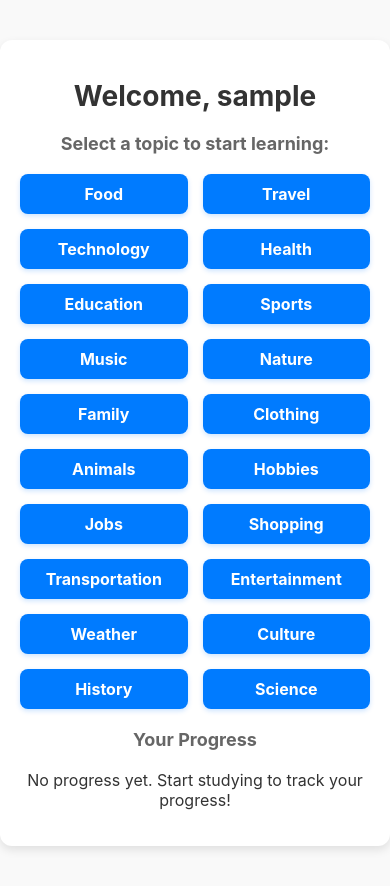
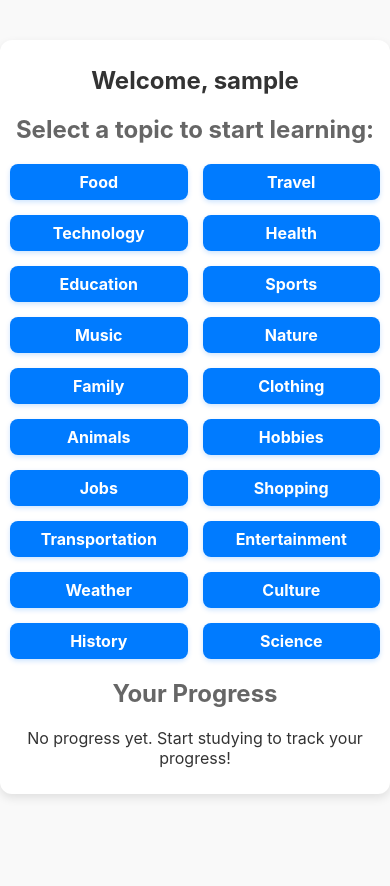
Before and after one commit to Begemot100/spainweb, a Flask app: page /dashboard in a window 390 px wide. After the commit the page ends 798 px from the top, so only its background shows below. Run offline with Flask 3, Linux system fonts and the light colour scheme; the visitor is signed in with stand-in values (Sample User, id 1); data comes from the database, SQL or seed files in the repository; both versions use the stored data as it was after the commit; data that the repository does not hold is empty.

```diff
--- a/static/style.css
+++ b/static/style.css
@@ -237,3 +237,32 @@ input[type="radio"]:checked + label {
     color: #fff;
     border-color: #007BFF;
 }
+
+
+/* Адаптация для маленьких экранов */
+@media (max-width: 768px) {
+    .container {
+        padding: 10px;
+    }
+
+    h1, h2 {
+        font-size: 1.5em;
+    }
+
+    .btn {
+        font-size: 1em;
+        padding: 8px;
+    }
+}
+
+/* Адаптация для iPhone SE и аналогичных устройств */
+@media (max-width: 375px) {
+    h1, h2 {
+        font-size: 1.2em;
+    }
+
+    .btn {
+        padding: 6px;
+        font-size: 0.9em;
+    }
+}
--- a/templates/dashboard.html
+++ b/templates/dashboard.html
@@ -104,6 +104,34 @@
         .word-tag:hover {
             background-color: #0056b3;
         }
+
+        /* Адаптация для маленьких экранов */
+        @media (max-width: 768px) {
+            .container {
+                padding: 10px;
+            }
+
+            h1, h2 {
+                font-size: 1.5em;
+            }
+
+            .btn {
+                font-size: 1em;
+                padding: 8px;
+            }
+        }
+
+        /* Адаптация для iPhone SE и аналогичных устройств */
+        @media (max-width: 375px) {
+            h1, h2 {
+                font-size: 1.2em;
+            }
+
+            .btn {
+                padding: 6px;
+                font-size: 0.9em;
+            }
+        }
     </style>
 </head>
 <body>
```
Also changed, not shown: instance/database.db.
